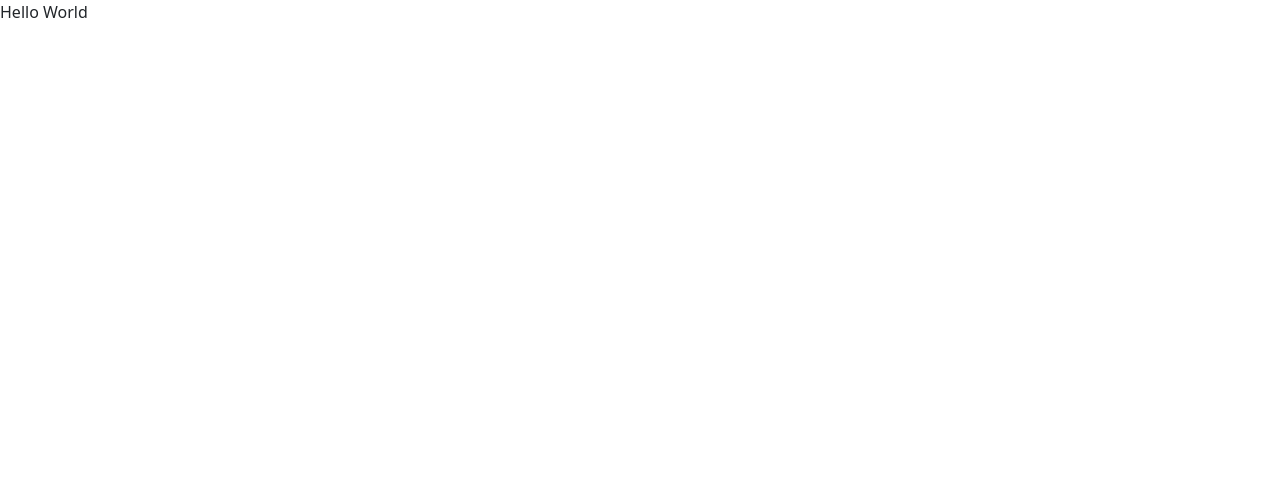
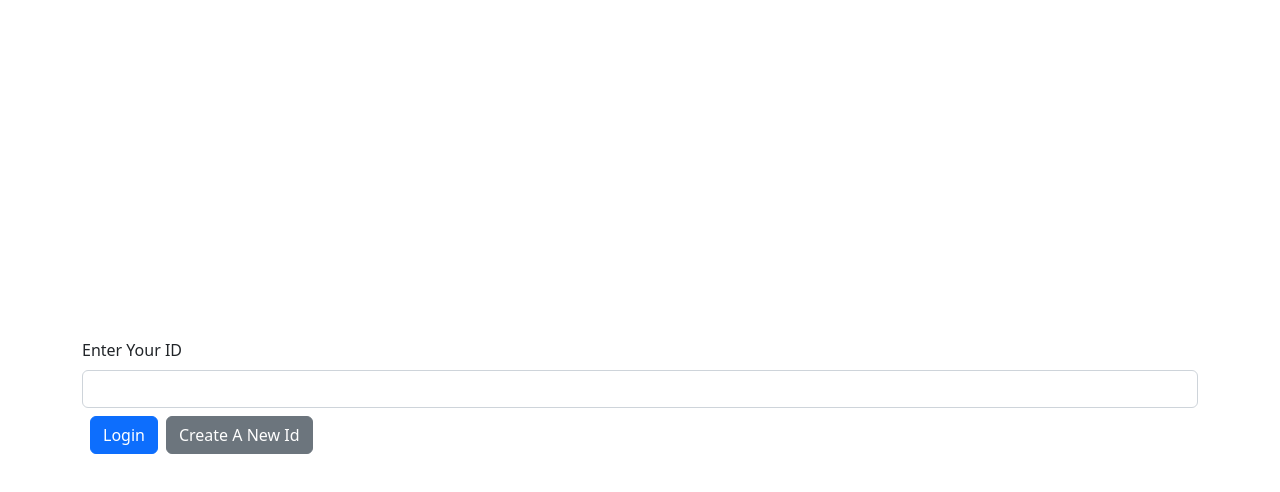
Before and after one commit to ar-ramees/chat-socketio, a React (Create React App) app: page / in a window 1280 px wide. Shown: the top 492 px of the page. Built offline with nearby package versions, Linux system fonts and the light colour scheme.

Commit message:
login n create id button

```diff
--- a/package.json
+++ b/package.json
@@ -11,6 +11,7 @@
     "react-bootstrap": "^2.7.4",
     "react-dom": "^18.2.0",
     "react-scripts": "5.0.1",
+    "uuid": "^9.0.0",
     "web-vitals": "^2.1.0"
   },
   "scripts": {
--- a/src/components/App.js
+++ b/src/components/App.js
@@ -1,8 +1,14 @@
-
+import React, { useState } from "react";
+import Login from "./Login";
 
 function App() {
+  const [id, setId] = useState();
+
   return (
-    "Hello World"
+    <>
+    {id}
+    <Login onIdSubmit={setId} />
+    </>
   );
 }
 
--- a/src/components/Login.js
+++ b/src/components/Login.js
@@ -1,7 +1,31 @@
-import React from 'react'
+import React, { useRef } from 'react'
+import { Container, Form, Button } from 'react-bootstrap'
+import { v4 as uuidV4 } from 'uuid'
 
-export default function Login() {
+export default function Login({onIdSubmit}) {
+    const idRef = useRef()
+
+    const handleSubmit = (e) => {
+        e.preventDefault()
+
+        onIdSubmit(idRef.current.value)
+    }
+
+    const createNewId = () => {
+        onIdSubmit(uuidV4())
+    }
+
+
   return (
-    <div>Login</div>
+    <Container className='align-items-center d-flex' style={{height: '100vh'}}>
+        <Form onSubmit={handleSubmit} className='w-100'>
+            <Form.Group>
+                <Form.Label>Enter Your ID</Form.Label>
+                <Form.Control type='text' ref={idRef} required />
+            </Form.Group>
+            <Button  type="submit" className="m-2">Login</Button>
+            <Button  onClick={createNewId} variant="secondary">Create A New Id</Button>
+        </Form>
+    </Container>
   )
 }
```
Also changed, not shown: 1 other file (tests, documents, lock files or other folders).
